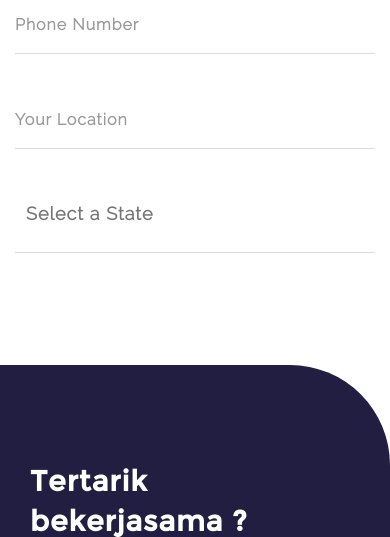
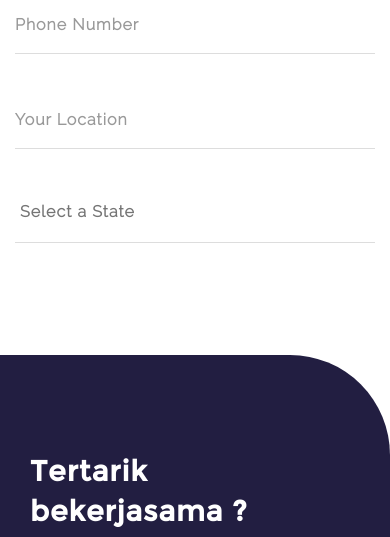
Before and after one commit to farhan27007/testing-blondev, a PHP site: page /kontak-kami.html in a window 390 px wide. Shown: the part 508-1045 px from the top of the page. Run offline with PHP 8.4, Linux system fonts and the light colour scheme; some libraries are stand-ins or nearby versions.

Commit message:
fixing-kontak-3

```diff
--- a/assets/css/media.css
+++ b/assets/css/media.css
@@ -189,8 +189,13 @@
 	}
 
 	/* halaman kontak kami */
-	.floatlabel label.label {
-		font-size: 16px;
+	.floatlabel label.label ,
+	.select2-container--default .select2-search--inline .select2-search__field {
+		font-size: 16px !important;
+	}
+	.select2-container--default .select2-selection--multiple .select2-selection__choice {
+		font-size: 13.5px !important;
+		letter-spacing: 0.9px;
 	}
 }
 /* display mobile */
--- a/kontak-kami.html
+++ b/kontak-kami.html
@@ -84,14 +84,11 @@
 						<option>Web Development</option>
 						<option>Software Development</option>
 						<option>Android Apps</option>
-
 					</select>
 				</div>
 
 
 			</div>
-
-
 
 
 		</div>
@@ -119,7 +116,7 @@
 	box-shadow: none;
 	padding-left: 0 !important;
 	padding-top: 0 !important;
-	padding-bottom: 13.5px !important;
+	padding-bottom: 6px !important;
 }
 .select2-container--default.select2-container--focus .select2-selection--multiple {
 	border: none !important;
@@ -132,6 +129,7 @@
 	font-weight: 600;
 	letter-spacing: 1px;
 	padding: 6px;
+	padding-left: 0 !important;
 }
 .select2-container--default .select2-selection--multiple .select2-selection__choice {
 	background: #48af86;
```
